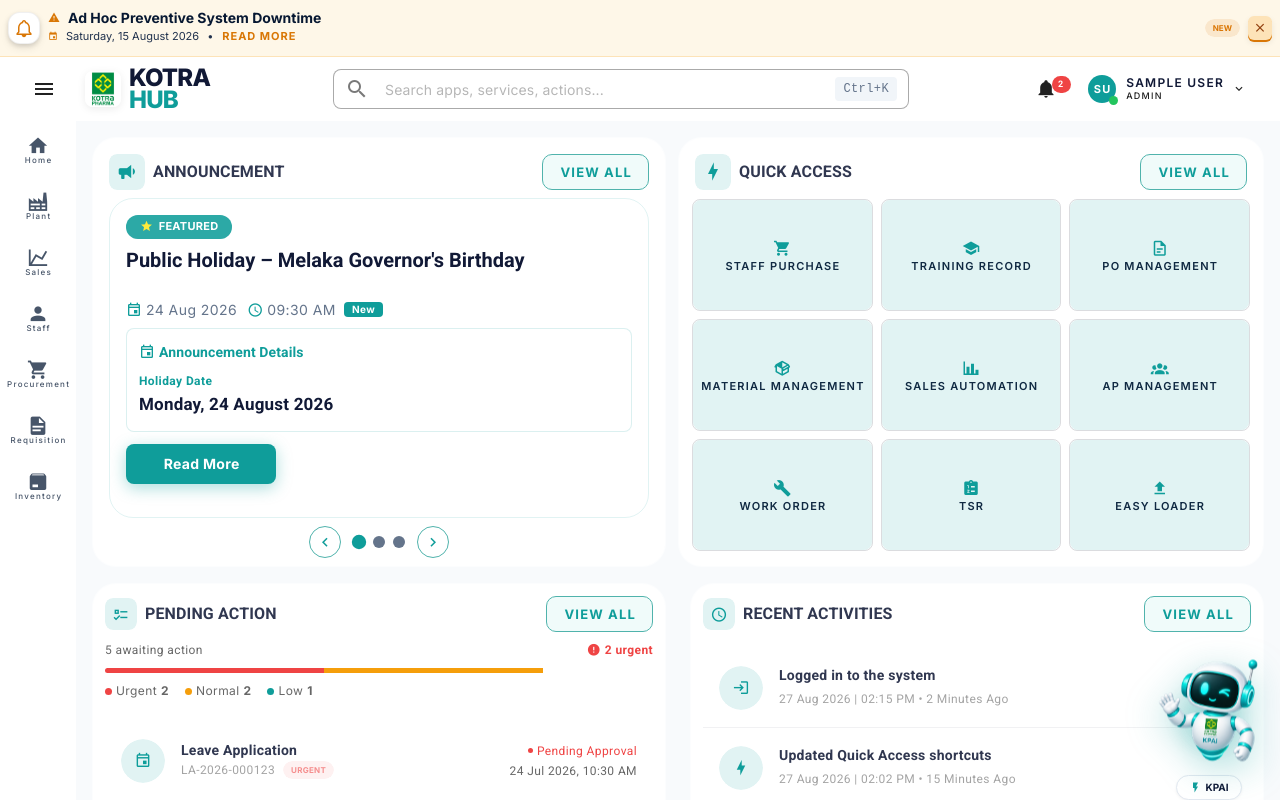
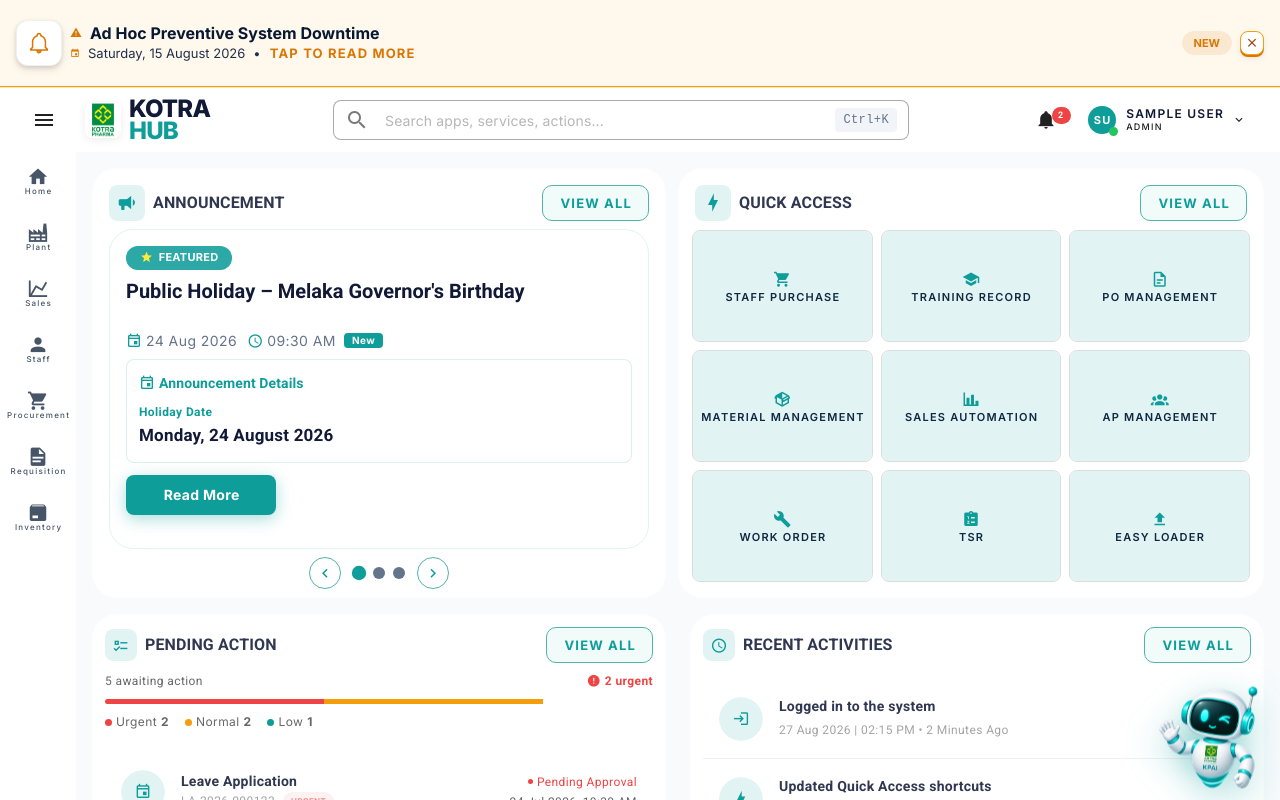
Before and after one commit to Kotra-Hub/kotrahub, a Vue app: page /main/dashboard in a window 1280 px wide. Shown: the top 800 px of the page. Built offline with nearby package versions, Linux system fonts and the light colour scheme; sample sign-in values are in the browser's storage.

Commit message:
update important notice UI and remove KPAI name

```diff
--- a/src/components/AiAssistant.vue
+++ b/src/components/AiAssistant.vue
@@ -15,10 +15,6 @@
           class="ai-avatar"
         />
       </div>
-      <span class="ai-label">
-        <v-icon size="12" color="primary">mdi-flash</v-icon>
-        KPAI
-      </span>
 
       <!-- Floating Bubble -->
       <div v-if="showBubble" class="hint-bubble">
--- a/src/components/Header.vue
+++ b/src/components/Header.vue
@@ -4,11 +4,11 @@
   <div v-if="importantNoticeList.length > 0 && showImportantNotice" class="important-notice-wrapper">
     <div class="important-notice-banner">
       <v-container fluid class="pa-0">
-        <v-row no-gutters align="center" class="pa-1 pa-sm-2" style="min-height: 56px;">
+        <v-row no-gutters align="center" class="pa-3 pa-sm-4" style="min-height: 86px;">
           <!-- Bell Icon -->
           <v-col cols="auto" class="pr-2">
-            <v-avatar size="32" color="white" class="bell-avatar">
-              <v-icon size="18" class="bell-icon">
+            <v-avatar size="46" color="white" class="bell-avatar">
+              <v-icon size="22" class="bell-icon">
                 mdi-bell
               </v-icon>
             </v-avatar>
@@ -19,21 +19,21 @@
             <div class="d-flex align-center ga-2">
               <v-icon size="12" color="#d97706">mdi-alert</v-icon>
               <h4 class="text-truncate font-weight-bold mb-0"
-                style="font-size: 14px; line-height: 1.2; color: #071832;">
+                style="font-size: 16px; line-height: 1.3; color: #071832;">
                 {{ importantNoticeList[0].title }}
               </h4>
             </div>
 
-            <div class="d-flex align-center ga-2 mt-0" style="font-size: 11px;">
+            <div class="d-flex align-center ga-2 mt-0" style="font-size: 13px;">
               <v-icon size="10" color="#d97706">mdi-calendar</v-icon>
               <span class="text-truncate" style="color: #20314d;">
                 {{ importantNoticeList[0].fullDate || importantNoticeList[0].date }}
               </span>
               <span style="color: #20314d;">•</span>
               <v-btn variant="text" color="#d97706" size="x-small" class="font-weight-bold px-0"
-                style="font-size: 11px; min-width: auto;"
+                style="font-size: 13px; min-width: auto;"
                 @click="activeNoticeId = importantNoticeList[0].id; noticeModalOpen = true">
-                Read more
+                Tap to Read more
               </v-btn>
             </div>
           </v-col>
@@ -41,10 +41,10 @@
           <!-- Right Actions -->
           <v-col cols="auto" class="d-flex align-center ga-2">
             <v-chip color="#d97706" size="x-small" class="font-weight-bold text-uppercase"
-              style="font-size: 8px; height: 18px;">
+              style="font-size: 11px; height: 24px; padding:0 12px;">
               NEW
             </v-chip>
-            <v-btn icon size="x-small" @click="showImportantNotice = false" class="close-btn-3d">
+            <v-btn icon size="small" @click="showImportantNotice = false" class="close-btn-3d">
               <v-icon size="14">mdi-close</v-icon>
             </v-btn>
           </v-col>
@@ -795,6 +795,22 @@ const profileHeaderStyle = computed(() => ({
   transform: rotate(180deg);
 }
 
+.important-notice-wrapper {
+  background: #fff8ed;
+}
+
+.important-notice-banner {
+  min-height: 86px;
+  background: #fff8ed;
+  border-bottom: 1px solid #f59e0b;
+}
+
+.close-btn-3d {
+  background: #ffffff !important;
+  border: 1px solid #f59e0b !important;
+  border-radius: 8px !important;
+}
+
 .bell-avatar {
   box-shadow:
     0 2px 4px rgba(0, 0, 0, 0.12),
```
